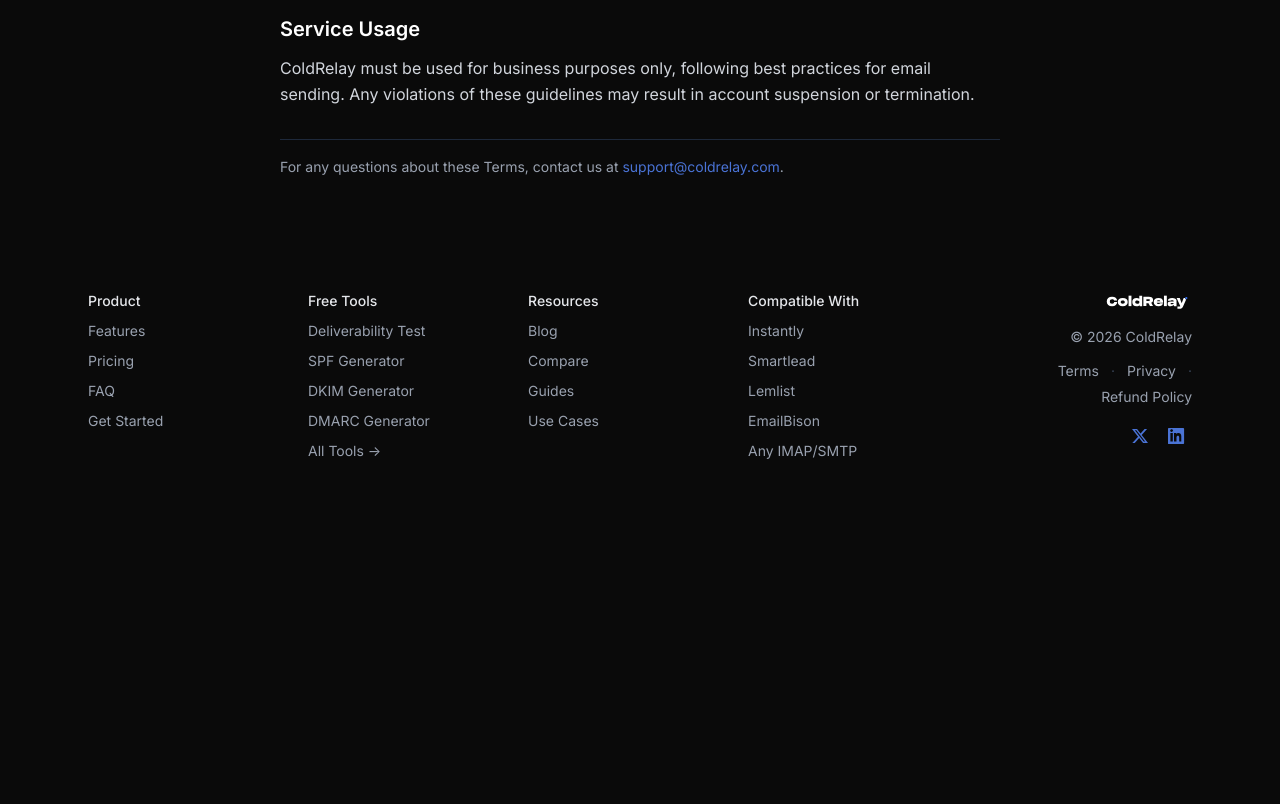
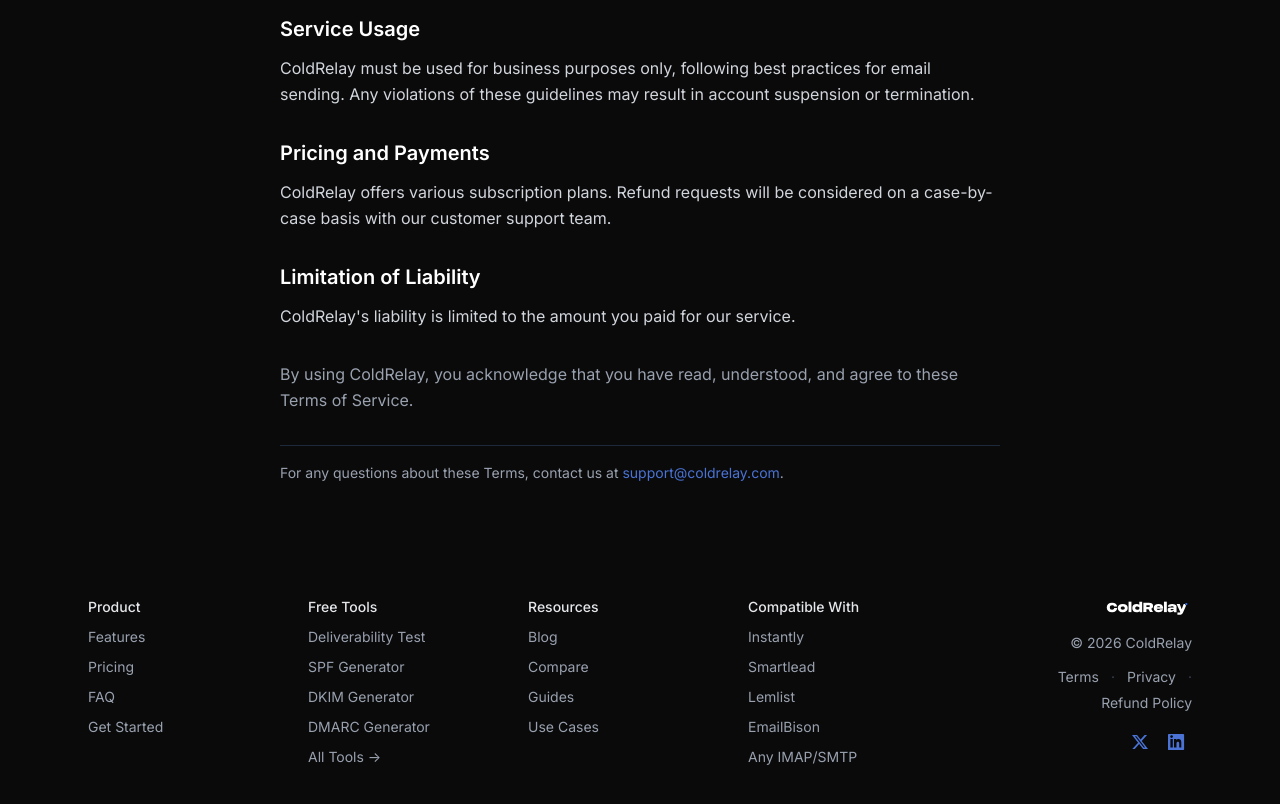
Before and after one commit to Master-Websites/ColdRelay-Website, a Next.js app: page /terms in a window 1280 px wide. Shown: the part 2500-3304 px from the top of the page. Before the commit the page ends 3010 px from the top, so only its background shows below. Built offline with nearby package versions, Linux system fonts and the light colour scheme.

Commit message:
fix: Add missing Terms sections (Pricing, Liability, acknowledgment)

```diff
--- a/src/app/terms/page.tsx
+++ b/src/app/terms/page.tsx
@@ -84,6 +84,20 @@
             <p>ColdRelay must be used for business purposes only, following best practices for email sending. Any violations of these guidelines may result in account suspension or termination.</p>
           </div>
 
+          <div>
+            <h2 className="text-xl font-semibold text-white mb-3">Pricing and Payments</h2>
+            <p>ColdRelay offers various subscription plans. Refund requests will be considered on a case-by-case basis with our customer support team.</p>
+          </div>
+
+          <div>
+            <h2 className="text-xl font-semibold text-white mb-3">Limitation of Liability</h2>
+            <p>ColdRelay&apos;s liability is limited to the amount you paid for our service.</p>
+          </div>
+
+          <div>
+            <p className="text-gray-400">By using ColdRelay, you acknowledge that you have read, understood, and agree to these Terms of Service.</p>
+          </div>
+
           <div className="pt-4 border-t border-[#1e293b]">
             <p className="text-sm text-gray-400">For any questions about these Terms, contact us at <a href="mailto:support@coldrelay.com" className="text-[#4A73D5] hover:underline">support@coldrelay.com</a>.</p>
           </div>
```
